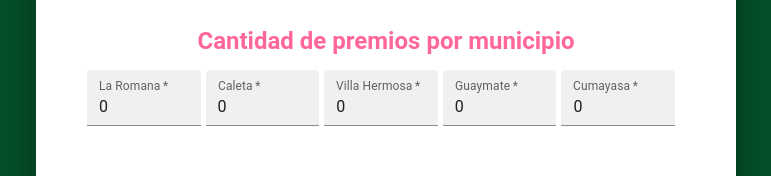
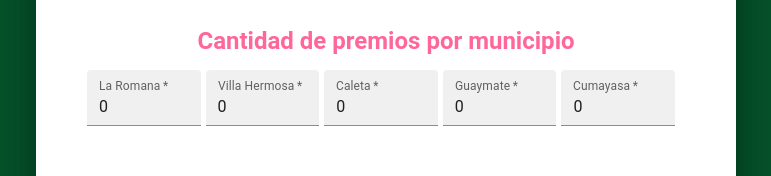
Before and after one commit to josuemadrigal/SorteoApp, a React (Vite) app: page /reg-premios in a window 1280 px wide. Shown: the part 339-515 px from the top of the page, without its empty margins (254-1025 px from the left). Built offline with nearby package versions, Linux system fonts and the light colour scheme.

Commit message:
Update - Reg Premio y Consulta
Update - Reg Premio y Consulta para que no mande filtros vacios

```diff
--- a/src/pages/Registros/RegistroPremios.tsx
+++ b/src/pages/Registros/RegistroPremios.tsx
@@ -545,23 +545,6 @@ export const RegistroPremios = () => {
                   variant="filled"
                   type="number"
                   color="success"
-                  placeholder="Caleta"
-                  label="Caleta"
-                  inputProps={{ maxLength: 60, min: 1 }}
-                  required
-                  {...register("caleta", {
-                    required: true,
-                    maxLength: 80,
-                    min: 1,
-                  })}
-                  sx={{ width: "19%", margin: "5px 5px 15px 0px" }}
-                  error={!!errors.caleta}
-                  helperText={errors.caleta ? "Cantidad no puede ser 0" : ""}
-                />
-                <TextField
-                  variant="filled"
-                  type="number"
-                  color="success"
                   placeholder="Villa Hermosa"
                   label="Villa Hermosa"
                   inputProps={{ maxLength: 60, min: 1 }}
@@ -577,6 +560,24 @@ export const RegistroPremios = () => {
                     errors.villa_hermosa ? "Cantidad no puede ser 0" : ""
                   }
                 />
+                <TextField
+                  variant="filled"
+                  type="number"
+                  color="success"
+                  placeholder="Caleta"
+                  label="Caleta"
+                  inputProps={{ maxLength: 60, min: 1 }}
+                  required
+                  {...register("caleta", {
+                    required: true,
+                    maxLength: 80,
+                    min: 1,
+                  })}
+                  sx={{ width: "19%", margin: "5px 5px 15px 0px" }}
+                  error={!!errors.caleta}
+                  helperText={errors.caleta ? "Cantidad no puede ser 0" : ""}
+                />
+
                 <TextField
                   variant="filled"
                   type="number"
--- a/src/screens/Consulta/index.tsx
+++ b/src/screens/Consulta/index.tsx
@@ -136,7 +136,7 @@ const Consulta = () => {
     const param: FormValues = getValues();
     param.municipio = municipioT;
     param.ronda = ronda;
-
+    param.premio = premio;
     if (param.cantidad <= 0) {
       return Swal.fire({
         position: "center",
@@ -147,7 +147,12 @@ const Consulta = () => {
       });
     }
 
-    if (param.cantidad > 0 && param.municipio !== "") {
+    if (
+      param.cantidad > 0 &&
+      param.municipio !== "" &&
+      param.ronda !== "" &&
+      param.premio !== ""
+    ) {
       setIsSearchButtonDisabled(true);
       setIsSaveButtonDisabled(true);
       getRegistros(param);
@@ -155,7 +160,7 @@ const Consulta = () => {
       return Swal.fire({
         position: "center",
         icon: "error",
-        title: "Verifique los parámetros",
+        title: "Verifique los filtros",
         showConfirmButton: false,
         timer: 7000,
       });
```
